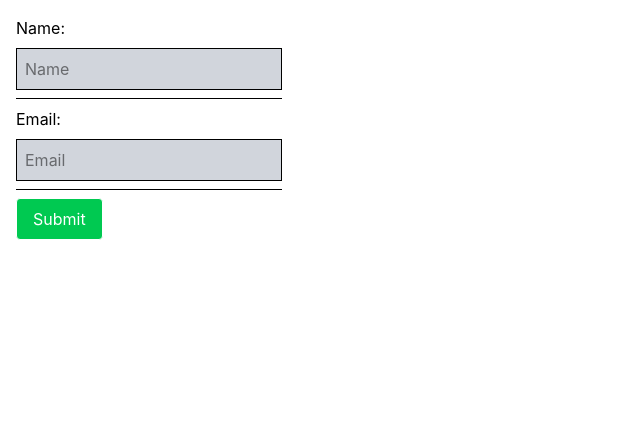
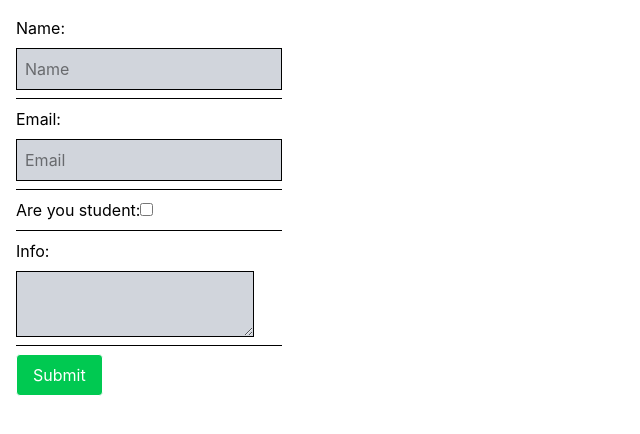
Before and after one commit to ayoub-jabiri/react-course, a React (Vite) app: page / in a window 1280 px wide. Shown: the top 434 px of the page, without its empty margins (0-640 px from the left). Built offline with nearby package versions, Linux system fonts and the light colour scheme.

Commit message:
Finished state with textarea and checkbox inputs course

```diff
--- a/src/components/TheForm.jsx
+++ b/src/components/TheForm.jsx
@@ -1,7 +1,12 @@
 import { useState } from "react";
 
 export default function TheForm() {
-    const [formInputs, setFormInputs] = useState({ name: "", email: "" });
+    const [formInputs, setFormInputs] = useState({
+        name: "",
+        email: "",
+        isStudent: false,
+        info: "",
+    });
     return (
         <form
             className="w-fit p-4"
@@ -32,6 +37,28 @@ export default function TheForm() {
                 }}
             />
             <hr className="my-2" />
+            <label>Are you student:</label>
+            <input
+                type="checkbox"
+                id="test"
+                checked={formInputs.isStudent}
+                onChange={(e) => {
+                    setFormInputs({
+                        ...formInputs,
+                        isStudent: e.target.checked,
+                    });
+                }}
+            />
+            <hr className="my-2" />
+            <label className="block">Info:</label>
+            <textarea
+                className="block mt-2 p-2 bg-gray-300 border"
+                value={formInputs.info}
+                onChange={(e) => {
+                    setFormInputs({ ...formInputs, info: e.target.value });
+                }}
+            ></textarea>
+            <hr className="my-2" />
             <button className="bg-green-500 text-white px-4 py-2 border rounded-sm cursor-pointer">
                 Submit
             </button>
```
